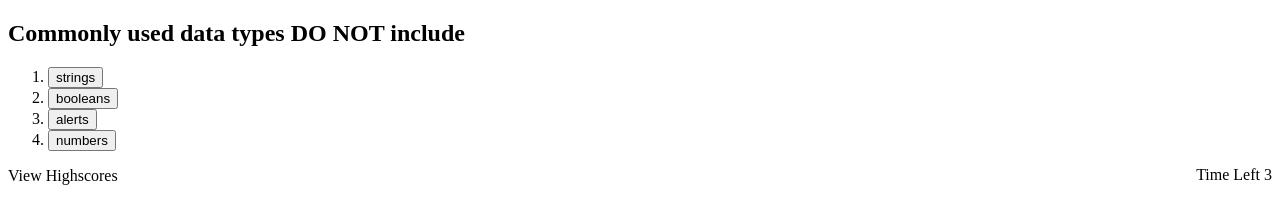
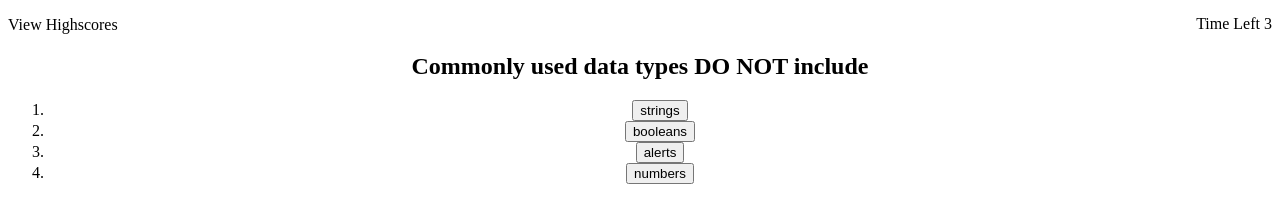
Before and after one commit to NicoleD1999/coding-quiz, a plain HTML site: page index.html in a window 1280 px wide. Both pictures are taken after a click on the button "Let's Go!". Drawn offline with Linux system fonts and the light colour scheme.

Commit message:
added more html elements & started creating new function for second screen

```diff
--- a/assets/css/js/javascript.js
+++ b/assets/css/js/javascript.js
@@ -1,45 +1,28 @@
+
 var body = document.body;
 //text in header is going to be highscore & timer that stays there even if user clicks button
 //----------------------------------------------Inital Screen-------------------------------------------------------------------------------------------
-var nav = document.createElement("nav")
-var div = document.createElement("div")
-var highscores = document.createElement ("p")
-var timer = document.createElement("p")
-var initalSection = document.createElement ("section")
-var h1El = document.createElement("h1");
-var para = document.createElement("p")
-var buttonDiv = document.createElement ("div")
-var button = document.createElement("button")
+var nav = document.querySelector("#initial-nav");
+var div = document.querySelector("#h1-div");
+var highscores = document.querySelector ("#p-highscores");
+var timer = document.querySelector("#p-time-left");
+var initalSection = document.querySelector ("#initial-screen");
+var h1El = document.querySelector("#initial-h1");
+var para = document.querySelector("#initial-p");
+var buttonDiv = document.querySelector ("#initial-button-div");
+var button = document.querySelector("#initial-button");
 
 var timeLeft = 5;
 
-highscores.textContent = "View Highscores"
-timer.textContent = "Time Left"
-h1El.textContent = "Coding Quiz Challenge!🔥"
-para.textContent = "Try to answer the following code-related questions within the time limit. Keep in mind that incorret answers will penalize your score AND time by ten seconds!"
-button.textContent = "Let's Go!"
-
-body.appendChild(nav);
-body.appendChild(initalSection)
-initalSection.appendChild(h1El);
-initalSection.appendChild(para)
-initalSection.appendChild(buttonDiv)
-buttonDiv.appendChild (button)
-nav.appendChild(div);
-div.appendChild(highscores);
-div.appendChild(timer);
-
 
 timer.setAttribute("style", "text-align: right;  margin-top:-35px;")
-h1El.setAttribute ("style", "text-align:center;")
-para.setAttribute ("style", "text-align:center;")
+initalSection.setAttribute("style", "text-align: center;")
 buttonDiv.setAttribute("style", "display:flex; justify-content:center; align-items:center;" )
 
 function startTime() {
     var timeInterval = setInterval(function(){
     timeLeft--;
     timer.textContent= "Time Left " + timeLeft;
-    console.log (timeLeft);
    }, 1000);
 }
 
@@ -53,4 +36,14 @@ button.addEventListener ('click', function() {
 //---------------------------------------------^Inital Screen^------------------------------------------------------------------------------------------
 //---------------------------------------------Second Screen--------------------------------------------------------------------------------------
 var section1 = document.querySelector("#section-1");
+var firstQuestion = document.queryCommandValue("#first-question");
+var buttonAnswersDiv1 = document.querySelector("#button-answers-div-1");
+var buttonAnswers = document.querySelector(".button-answers-1");
+
 section1.setAttribute("style", "display:none;");
+
+function firstAnswers() {
+    if (x) {
+
+    }
+}
--- a/assets/css/style.css
+++ b/assets/css/style.css
@@ -0,0 +1,3 @@
+#section-1 {
+    text-align: center;
+}
--- a/index.html
+++ b/index.html
@@ -8,26 +8,39 @@
     <link rel="stylesheet" href="./assets/css/style.css">
 </head>
 <body>
+    <nav id="inital-nav">
+        <p id="p-highscores">View Highscores</p>
+        <p id="p-time-left">Time Left</p>
+    </nav>
+    <section id="initial-screen">
+        <div id="h1-div">
+            <h1 id="initial-h1">Coding Quiz Challenge!🔥</h1>
+            <p id="initial-p">Try to answer the following code-related questions within the time limit. Keep in mind that incorret answers will penalize your score AND time by ten seconds!</p>
+        </div>
+        <div id="initial-button-div">
+            <button id="initial-button">Let's Go!</button>
+        </div>
+    </section>
     <section id="section-1">
         <div>
-            <h1> Commonly used data types DO NOT include</h1>
+            <h1 id="first-question"> Commonly used data types DO NOT include</h1>
         </div>
-        <div>
+        <div id="button-answers-div-1">
             <ol>
                 <li>
-                    <button>strings</button>
+                    <button class="button-answers-1">strings</button>
                 </li>
                 <li>
-                    <button>booleans</button>
+                    <button class="button-answers-1">booleans</button>
                 </li>
                 <li>
-                    <button>alerts</button>
+                    <button class="button-answers-wrong">alerts</button>
                 </li>
                 <li>
-                    <button>numbers</button>
+                    <button class="button-answers-1">numbers</button>
                 </li>
 
-            </ul>
+            </ol>
         </div>
     </section>
     <script src="assets/css/js/javascript.js"></script>
```
